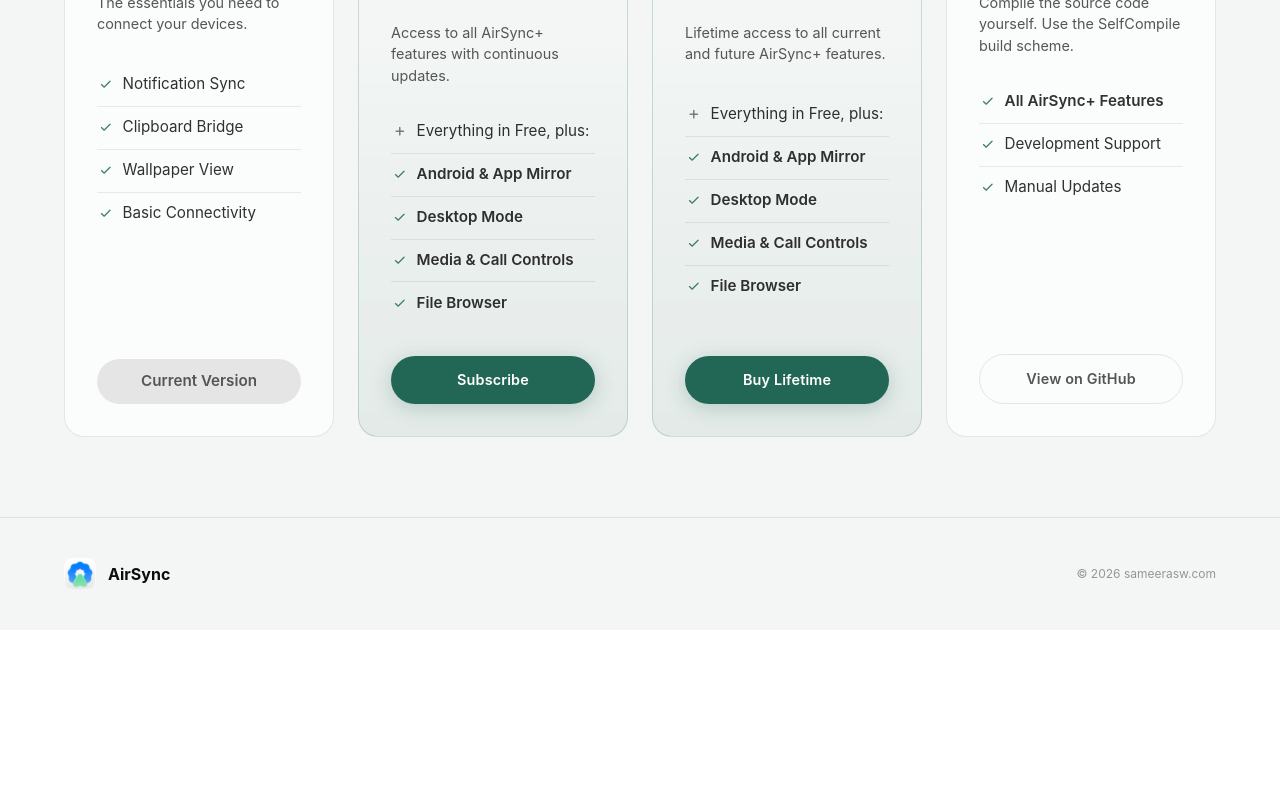
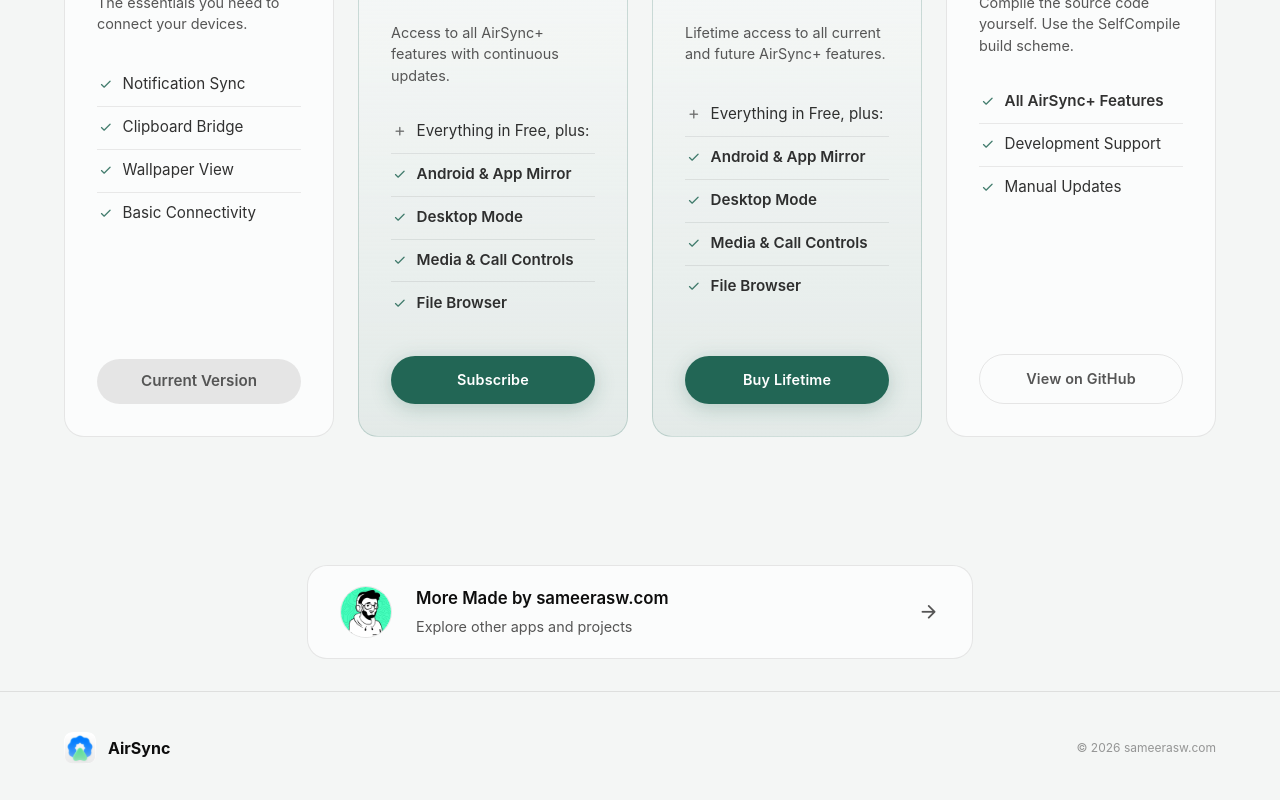
Before and after one commit to sameerasw/sameerasw.com, a Next.js app: page /airsync in a window 1280 px wide. Shown: the part 6181-6981 px from the top of the page. Before the commit the page ends 6811 px from the top, so only its background shows below. Built offline with nearby package versions, Linux system fonts and the light colour scheme; a web font is replaced by a local one.

Commit message:
feat: add site icons and a return-to-home navigation card to AirSync project page

```diff
--- a/src/app/airsync/layout.tsx
+++ b/src/app/airsync/layout.tsx
@@ -26,6 +26,11 @@
     images:
       "https://raw.githubusercontent.com/sameerasw/sameerasw.com/main/assets/img/articles/airsync/airsync-preview.jpeg",
   },
+  icons: {
+    icon: "/assets/img/articles/airsync/airsync-logo.png",
+    shortcut: "/assets/img/articles/airsync/airsync-logo.png",
+    apple: "/assets/img/articles/airsync/airsync-logo.png",
+  },
 };
 
 export { default } from "./page";
--- a/src/app/airsync/page.tsx
+++ b/src/app/airsync/page.tsx
@@ -669,6 +669,22 @@
           </div>
         </section>
 
+        {/* ── RETURN HOME ── */}
+        <section className="as-wrap" style={{ paddingBottom: '2rem' }}>
+          <a href="/" className="as-back-card">
+            <img
+              src="/assets/img/logo-mini.png"
+              alt="sameerasw.com"
+              className="as-back-avatar"
+            />
+            <div className="as-back-content">
+              <span className="as-back-title">More Made by sameerasw.com</span>
+              <span className="as-back-subtitle">Explore other apps and projects</span>
+            </div>
+            <span className="material-symbols-rounded as-back-arrow">arrow_forward</span>
+          </a>
+        </section>
+
         {/* ── FOOTER ── */}
         <footer className="as-footer">
           <div className="as-wrap">
--- a/src/app/layout.tsx
+++ b/src/app/layout.tsx
@@ -32,6 +32,11 @@
       "A passionate developer, designer and a student from Sri Lanka who is always ready to learn new things.",
     images:
       "https://raw.githubusercontent.com/sameerasw/sameerasw.com/main/assets/img/web-preview.png",
+  },
+  icons: {
+    icon: "/assets/img/logo-mini.png",
+    shortcut: "/assets/img/logo-mini.png",
+    apple: "/assets/img/logo-mini.png",
   },
 };
 
--- a/src/styles/airsync/airsync.css
+++ b/src/styles/airsync/airsync.css
@@ -1220,6 +1220,62 @@
   }
 }
 
+/* ─── Back to main site ──────────────────────────────────── */
+.as-back-card {
+  display: flex;
+  align-items: center;
+  gap: 1.5rem;
+  background: var(--as-card-bg);
+  border: 1px solid var(--as-border);
+  border-radius: var(--radius-out);
+  padding: 1.25rem 2rem;
+  margin: 3rem auto 0;
+  max-width: 600px;
+  text-decoration: none;
+  transition: all 0.3s ease;
+}
+
+.as-back-card:hover {
+  transform: translateY(-4px);
+  border-color: var(--as-border-accent);
+}
+
+.as-back-avatar {
+  width: 50px;
+  height: 50px;
+  border-radius: 50%;
+  object-fit: cover;
+  border: 1px solid var(--as-border);
+}
+
+.as-back-content {
+  flex: 1;
+}
+
+.as-back-title {
+  color: var(--as-text);
+  font-size: 1.05rem;
+  font-weight: 600;
+  margin-bottom: 0.2rem;
+  display: block;
+}
+
+.as-back-subtitle {
+  color: var(--as-text-soft);
+  font-size: 0.9rem;
+}
+
+.as-back-arrow {
+  color: var(--as-text-soft);
+  font-size: 1.4rem !important;
+  transition: transform 0.3s ease;
+}
+
+.as-back-card:hover .as-back-arrow {
+  transform: translateX(4px);
+  color: var(--as-accent);
+}
+
 /* ─── OS icon light fix ──────────────────────────────────── */
 @media (prefers-color-scheme: dark) {
   .as-os-icon-dynamic {
```
